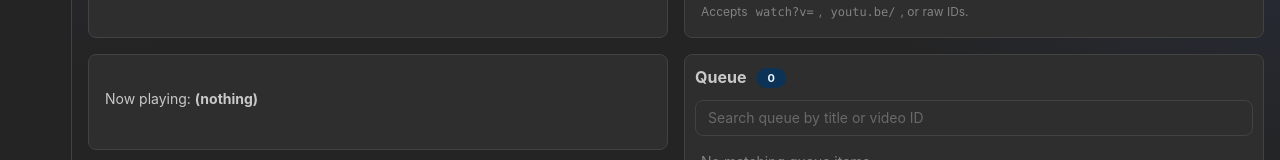
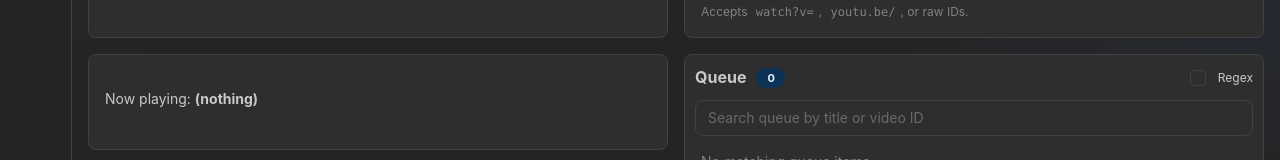
Before and after one commit to link3337/YoutubeShuffler, a React (Vite) app: page /home in a window 1280 px wide. Shown: the part 378-538 px from the top of the page. Built offline with nearby package versions, Linux system fonts and the light colour scheme.

Commit message:
feat: add regex search functionality to queue; include checkbox for toggling regex mode

```diff
--- a/src/components/Queue.tsx
+++ b/src/components/Queue.tsx
@@ -1,4 +1,4 @@
-import { Badge, Box, Card, Group, ScrollArea, Text, TextInput } from '@mantine/core';
+import { Badge, Box, Card, Checkbox, Group, ScrollArea, Text, TextInput } from '@mantine/core';
 import { useEffect, useMemo, useState } from 'react';
 import type { VideoItem } from '../types';
 import copyTextToClipboard from '../utils/util';
@@ -15,6 +15,7 @@ type QueueProps = {
 
 export function Queue({ queue, currentIndex, onPlayIndex, onRemoveIndex, isDarkMode }: QueueProps) {
   const [searchQuery, setSearchQuery] = useState('');
+  const [useRegexSearch, setUseRegexSearch] = useState(false);
   const [contextMenu, setContextMenu] = useState<{
     visible: boolean;
     x: number;
@@ -27,12 +28,28 @@ export function Queue({ queue, currentIndex, onPlayIndex, onRemoveIndex, isDarkM
     const query = searchQuery.trim().toLowerCase();
     const indexedQueue = queue.map((item, index) => ({ item, index }));
     if (!query) return indexedQueue;
+
+    let titleRegex: RegExp | null = null;
+    if (useRegexSearch) {
+      try {
+        titleRegex = new RegExp(searchQuery.trim(), 'i');
+      } catch {
+        titleRegex = null;
+      }
+    }
+
     return indexedQueue.filter(({ item }) => {
-      const title = (item.title || '').toLowerCase();
+      const rawTitle = item.title || '';
+      const title = rawTitle.toLowerCase();
       const videoId = (item.videoId || '').toLowerCase();
+
+      if (titleRegex) {
+        return titleRegex.test(rawTitle);
+      }
+
       return title.includes(query) || videoId.includes(query);
     });
-  }, [queue, searchQuery]);
+  }, [queue, searchQuery, useRegexSearch]);
 
   useEffect(() => {
     if (currentIndex == null || currentIndex < 0) return;
@@ -75,6 +92,12 @@ export function Queue({ queue, currentIndex, onPlayIndex, onRemoveIndex, isDarkM
               <Text fw={700}>Queue</Text>
               <Badge variant="light">{queue.length}</Badge>
             </Group>
+            <Checkbox
+              label="Regex"
+              size="xs"
+              checked={useRegexSearch}
+              onChange={(event) => setUseRegexSearch(event.currentTarget.checked)}
+            />
           </Group>
           <TextInput
             placeholder="Search queue by title or video ID"
```
